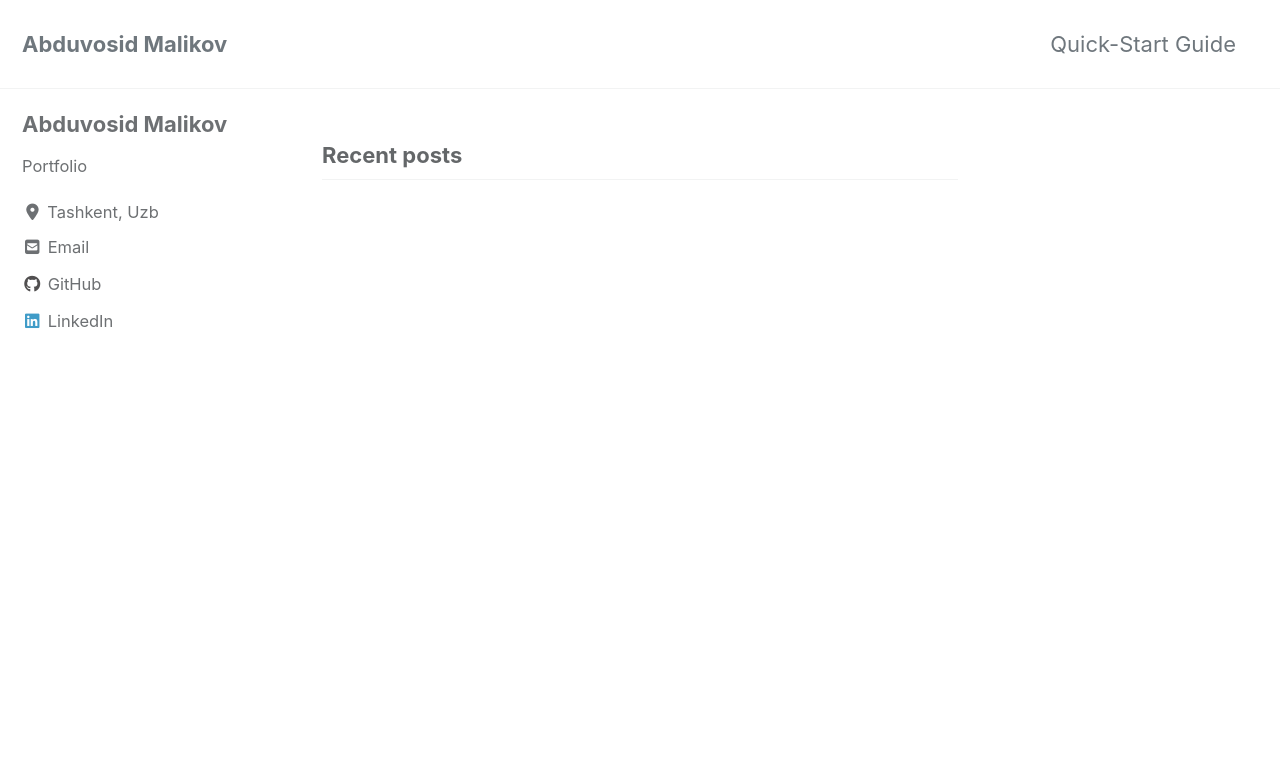
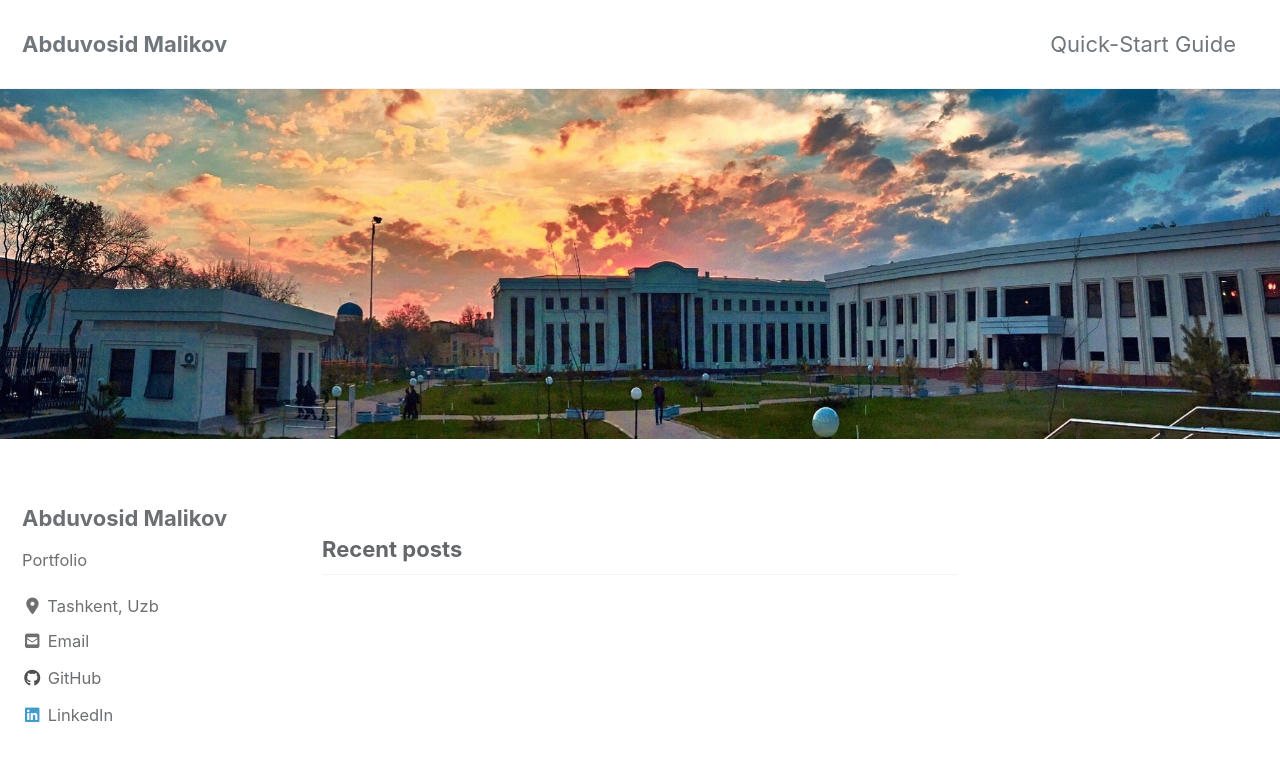
Before and after one commit to abdu95/portfolio, a Jekyll site: the page built from index.html, in a window 1280 px wide and 900 px high. Shown: the top 761 px of the window. Built offline with Jekyll 4.4.1, drawn with Linux system fonts in a browser that asks for light colours; cached includes are drawn as plain includes; nearby versions of some CDN libraries; the list of posts is cut into pages by our own code.

Commit message:
fix: add image src

```diff
--- a/index.html
+++ b/index.html
@@ -1,4 +1,6 @@
 ---
 layout: home
 author_profile: true
+header:
+    image: "images/wiut.jpg"
 ---
```
